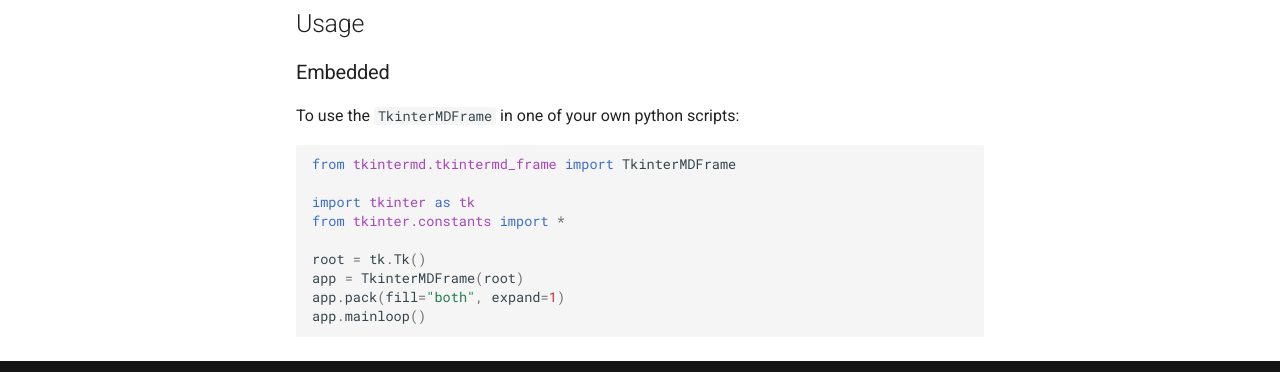
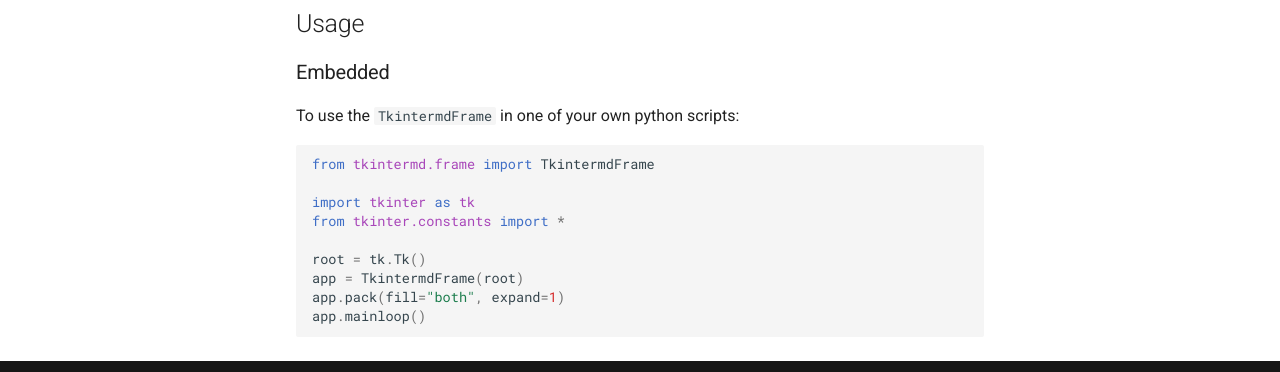
Before and after one commit to hreikin/tkintermd, an MkDocs documentation site: the page built from docs/getting-started/README.md, in a window 1280 px wide and 1336 px high. Shown: the part 910-1282 px from the top of the window. Built offline with MkDocs 1.6.1 and Material for MkDocs 9.7.7, drawn with Linux system fonts in a browser that asks for light colours; comment, search, counter and statistics services are not loaded.

Commit message:
Update examples with new imports and fix names.

````diff
--- a/docs/getting-started/README.md
+++ b/docs/getting-started/README.md
@@ -45,16 +45,16 @@ Alternatively you can install from source by following the steps below:
 
 ### Embedded
 
-To use the `TkinterMDFrame` in one of your own python scripts:
+To use the `TkintermdFrame` in one of your own python scripts:
 
 ```python
-from tkintermd.tkintermd_frame import TkinterMDFrame
+from tkintermd.frame import TkintermdFrame
 
 import tkinter as tk
 from tkinter.constants import *
 
 root = tk.Tk()
-app = TkinterMDFrame(root)
+app = TkintermdFrame(root)
 app.pack(fill="both", expand=1)
 app.mainloop()
 ```
````
Also changed, not shown: README.md (+5 -5 lines), docs/reference/README.md (+1 -1 lines), docs/reference/tkintermd-frame.md (+1 -1 lines).
